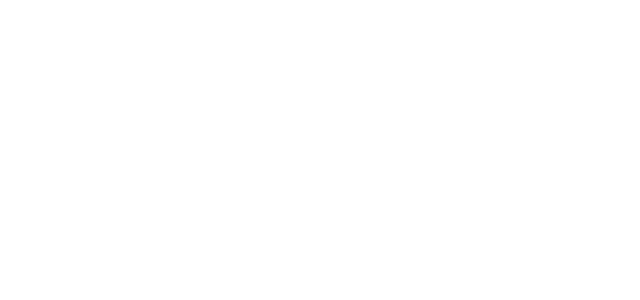
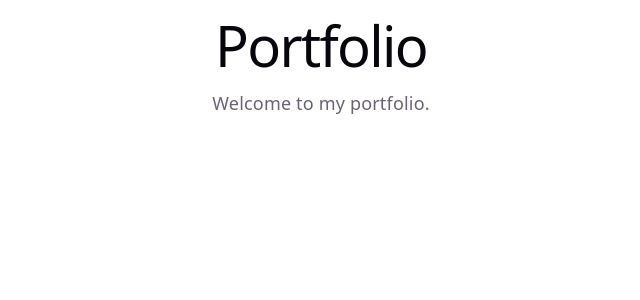
Before and after one commit to YJuDeAd/Portfolio, a React app: page / in a window 1280 px wide. Shown: the top 300 px of the page, without its empty margins (319-959 px from the left). Built offline with nearby package versions, Linux system fonts and the light colour scheme; the HTML template or start-up script is replaced by a standard one.

Commit message:
Test content in /

```diff
--- a/src/pages/Home.tsx
+++ b/src/pages/Home.tsx
@@ -1,7 +1,9 @@
 function Home() {
   return (
-    <>
-    </>
+    <main>
+      <h1>Portfolio</h1>
+      <p>Welcome to my portfolio.</p>
+    </main>
   );
 }
 
```
